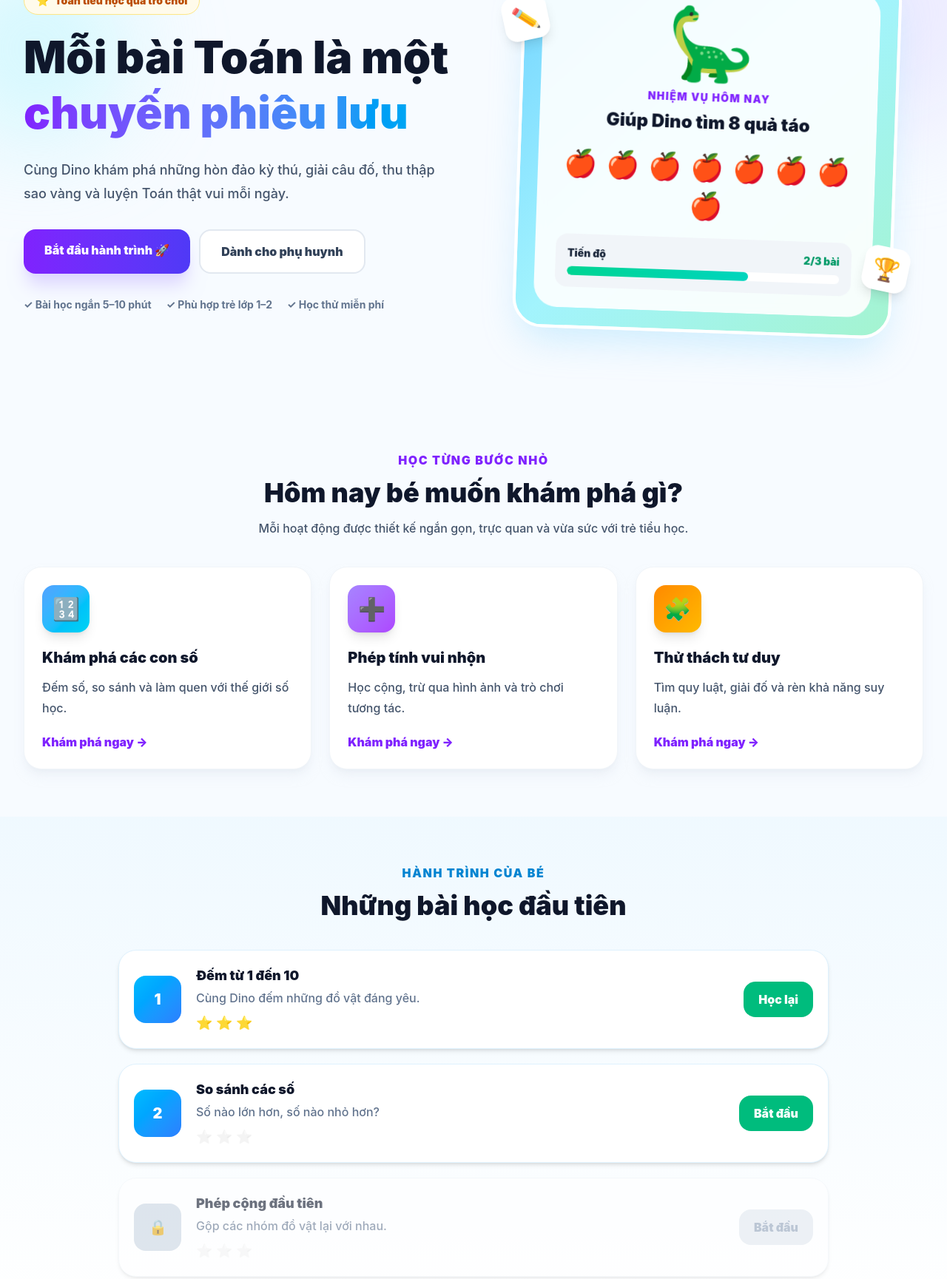
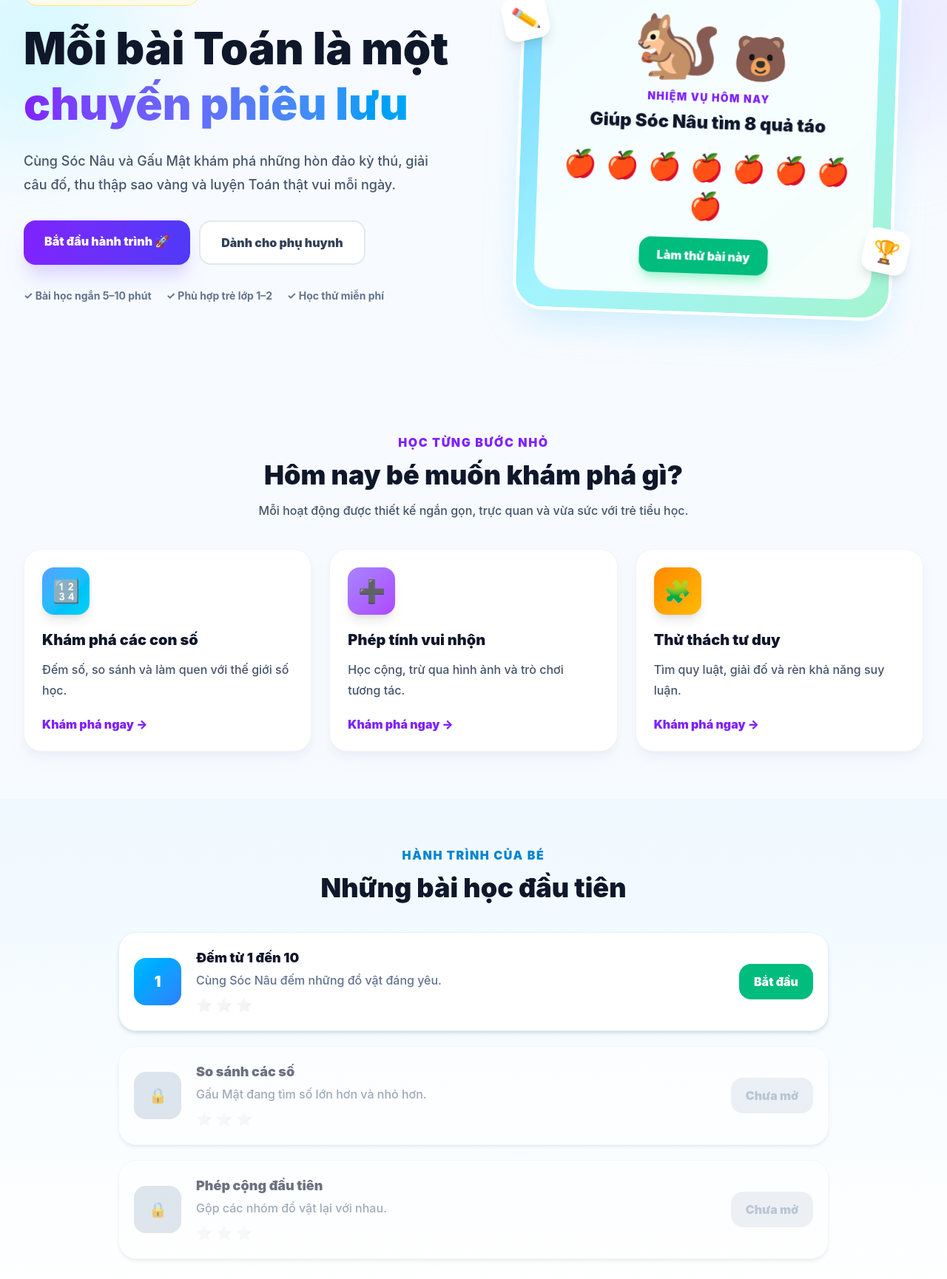
Before and after one commit to protungtq/dao-toan-hoc, an Astro site: page / in a window 1280 px wide. Shown: the part 211-1940 px from the top of the page at 74% size. Built offline with nearby package versions, Linux system fonts and the light colour scheme; Astro itself is replaced by a stand-in of ours.

Commit message:
Update index.astro

```diff
--- a/src/pages/index.astro
+++ b/src/pages/index.astro
@@ -26,16 +26,18 @@ const lessons = [
   {
     number: 1,
     title: 'Đếm từ 1 đến 10',
-    description: 'Cùng Dino đếm những đồ vật đáng yêu.',
-    stars: 3,
+    description: 'Cùng Sóc Nâu đếm những đồ vật đáng yêu.',
+    stars: 0,
     unlocked: true,
+    href: '/hoc/dem-so',
   },
   {
     number: 2,
     title: 'So sánh các số',
-    description: 'Số nào lớn hơn, số nào nhỏ hơn?',
+    description: 'Gấu Mật đang tìm số lớn hơn và nhỏ hơn.',
     stars: 0,
-    unlocked: true,
+    unlocked: false,
+    href: '#',
   },
   {
     number: 3,
@@ -43,6 +45,7 @@ const lessons = [
     description: 'Gộp các nhóm đồ vật lại với nhau.',
     stars: 0,
     unlocked: false,
+    href: '#',
   },
 ];
 ---
@@ -71,9 +74,9 @@ const lessons = [
       >
         <a href="/" class="flex items-center gap-3">
           <span
-            class="grid h-11 w-11 place-items-center rounded-2xl bg-gradient-to-br from-emerald-400 to-teal-500 text-2xl shadow-lg shadow-emerald-200"
+            class="grid h-11 w-11 place-items-center rounded-2xl bg-gradient-to-br from-amber-300 to-orange-400 text-2xl shadow-lg shadow-orange-200"
           >
-            🦕
+            🐿️
           </span>
 
           <div>
@@ -107,11 +110,12 @@ const lessons = [
           </a>
         </nav>
 
-        <button
+        <a
+          href="/hoc/dem-so"
           class="rounded-2xl bg-violet-600 px-5 py-3 text-sm font-black text-white shadow-lg shadow-violet-200 transition hover:-translate-y-0.5 hover:bg-violet-700"
         >
-          Bắt đầu học
-        </button>
+          Học thử ngay
+        </a>
       </div>
     </header>
 
@@ -152,13 +156,13 @@ const lessons = [
             <p
               class="mt-6 max-w-xl text-lg font-medium leading-8 text-slate-600"
             >
-              Cùng Dino khám phá những hòn đảo kỳ thú, giải câu đố, thu
-              thập sao vàng và luyện Toán thật vui mỗi ngày.
+              Cùng Sóc Nâu và Gấu Mật khám phá những hòn đảo kỳ thú,
+              giải câu đố, thu thập sao vàng và luyện Toán thật vui mỗi ngày.
             </p>
 
             <div class="mt-8 flex flex-col gap-3 sm:flex-row">
               <a
-                href="#hanh-trinh"
+                href="/hoc/dem-so"
                 class="rounded-2xl bg-gradient-to-r from-violet-600 to-indigo-600 px-7 py-4 text-center font-black text-white shadow-xl shadow-violet-200 transition hover:-translate-y-1"
               >
                 Bắt đầu hành trình 🚀
@@ -172,7 +176,9 @@ const lessons = [
               </a>
             </div>
 
-            <div class="mt-8 flex flex-wrap gap-5 text-sm font-bold text-slate-500">
+            <div
+              class="mt-8 flex flex-wrap gap-5 text-sm font-bold text-slate-500"
+            >
               <span>✓ Bài học ngắn 5–10 phút</span>
               <span>✓ Phù hợp trẻ lớp 1–2</span>
               <span>✓ Học thử miễn phí</span>
@@ -186,14 +192,19 @@ const lessons = [
               <div
                 class="rounded-[2rem] bg-white/90 p-7 text-center backdrop-blur"
               >
-                <div class="text-8xl">🦕</div>
+                <div class="flex items-end justify-center gap-4">
+                  <span class="text-8xl">🐿️</span>
+                  <span class="text-6xl">🐻</span>
+                </div>
 
-                <p class="mt-4 text-sm font-black uppercase tracking-widest text-violet-600">
+                <p
+                  class="mt-4 text-sm font-black uppercase tracking-widest text-violet-600"
+                >
                   Nhiệm vụ hôm nay
                 </p>
 
                 <h2 class="mt-2 text-2xl font-black text-slate-900">
-                  Giúp Dino tìm 8 quả táo
+                  Giúp Sóc Nâu tìm 8 quả táo
                 </h2>
 
                 <div class="my-6 flex flex-wrap justify-center gap-3 text-4xl">
@@ -207,19 +218,12 @@ const lessons = [
                   <span>🍎</span>
                 </div>
 
-                <div class="rounded-2xl bg-slate-100 p-4">
-                  <div class="mb-2 flex justify-between text-sm font-black">
-                    <span>Tiến độ</span>
-                    <span class="text-emerald-600">2/3 bài</span>
-                  </div>
-
-                  <div class="h-3 overflow-hidden rounded-full bg-white">
-                    <div
-                      class="h-full w-2/3 rounded-full bg-gradient-to-r from-emerald-400 to-teal-400"
-                    >
-                    </div>
-                  </div>
-                </div>
+                <a
+                  href="/hoc/dem-so"
+                  class="inline-flex rounded-2xl bg-emerald-500 px-6 py-3 font-black text-white shadow-lg shadow-emerald-200 transition hover:-translate-y-1 hover:bg-emerald-600"
+                >
+                  Làm thử bài này
+                </a>
               </div>
             </div>
 
@@ -274,18 +278,22 @@ const lessons = [
                   {mission.description}
                 </p>
 
-                <button
-                  class="mt-5 font-black text-violet-600 transition group-hover:translate-x-1"
+                <a
+                  href="/hoc/dem-so"
+                  class="mt-5 inline-block font-black text-violet-600 transition group-hover:translate-x-1"
                 >
                   Khám phá ngay →
-                </button>
+                </a>
               </article>
             ))
           }
         </div>
       </section>
 
-      <section id="hanh-trinh" class="bg-gradient-to-b from-sky-50 to-white py-16">
+      <section
+        id="hanh-trinh"
+        class="bg-gradient-to-b from-sky-50 to-white py-16"
+      >
         <div class="mx-auto max-w-5xl px-4 md:px-8">
           <div class="text-center">
             <p class="font-black uppercase tracking-widest text-sky-600">
@@ -330,24 +338,34 @@ const lessons = [
 
                     <div class="mt-2 text-lg">
                       {[1, 2, 3].map((star) => (
-                        <span class={star <= lesson.stars ? '' : 'grayscale opacity-25'}>
+                        <span
+                          class={star <= lesson.stars
+                            ? ''
+                            : 'grayscale opacity-25'}
+                        >
                           ⭐
                         </span>
                       ))}
                     </div>
                   </div>
 
-                  <button
-                    disabled={!lesson.unlocked}
-                    class:list={[
-                      'hidden rounded-2xl px-5 py-3 font-black sm:block',
-                      lesson.unlocked
-                        ? 'bg-emerald-500 text-white hover:bg-emerald-600'
-                        : 'cursor-not-allowed bg-slate-200 text-slate-400',
-                    ]}
-                  >
-                    {lesson.stars > 0 ? 'Học lại' : 'Bắt đầu'}
-                  </button>
+                  {
+                    lesson.unlocked ? (
+                      <a
+                        href={lesson.href}
+                        class="hidden rounded-2xl bg-emerald-500 px-5 py-3 font-black text-white transition hover:bg-emerald-600 sm:block"
+                      >
+                        Bắt đầu
+                      </a>
+                    ) : (
+                      <button
+                        disabled
+                        class="hidden cursor-not-allowed rounded-2xl bg-slate-200 px-5 py-3 font-black text-slate-400 sm:block"
+                      >
+                        Chưa mở
+                      </button>
+                    )
+                  }
                 </article>
               ))
             }
```
